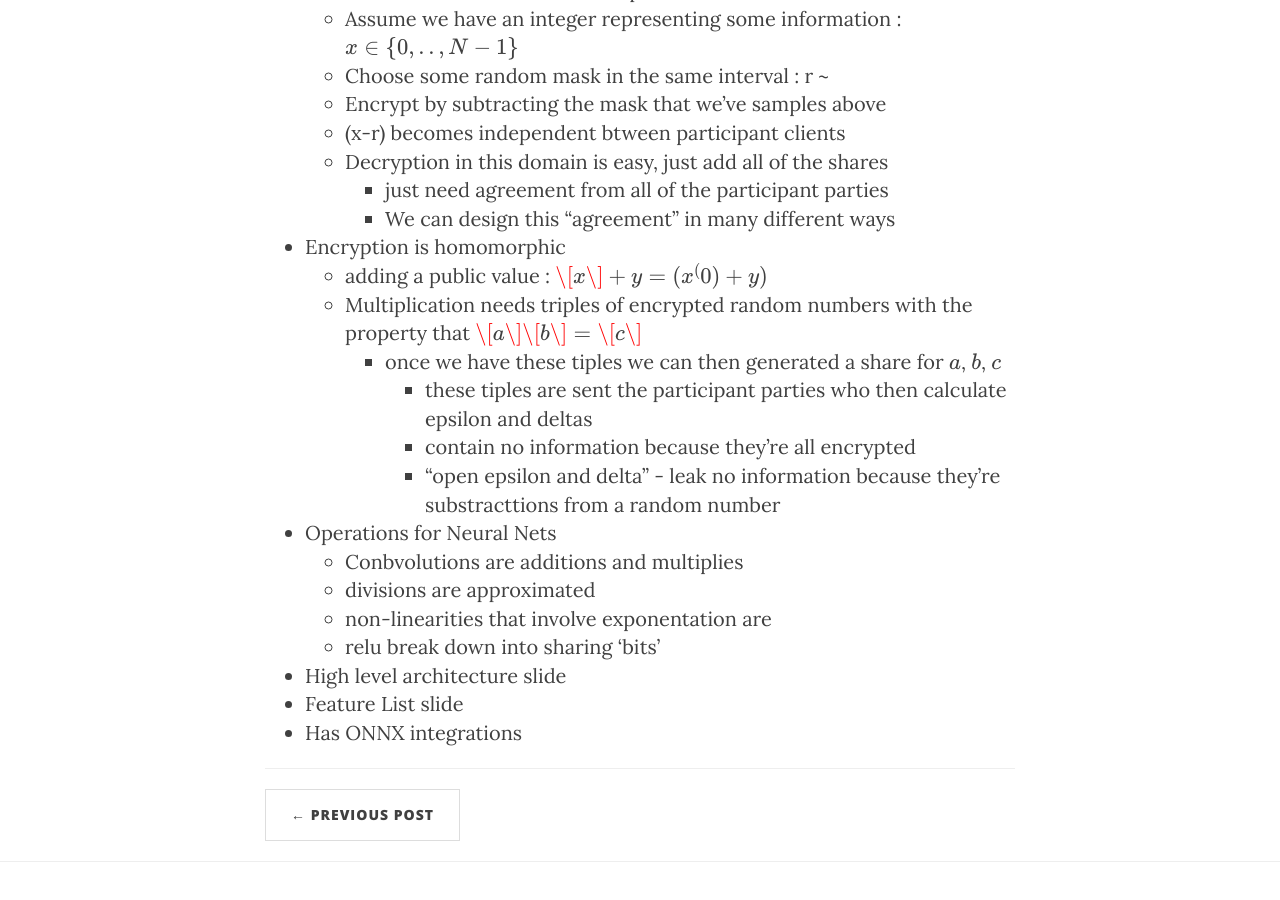
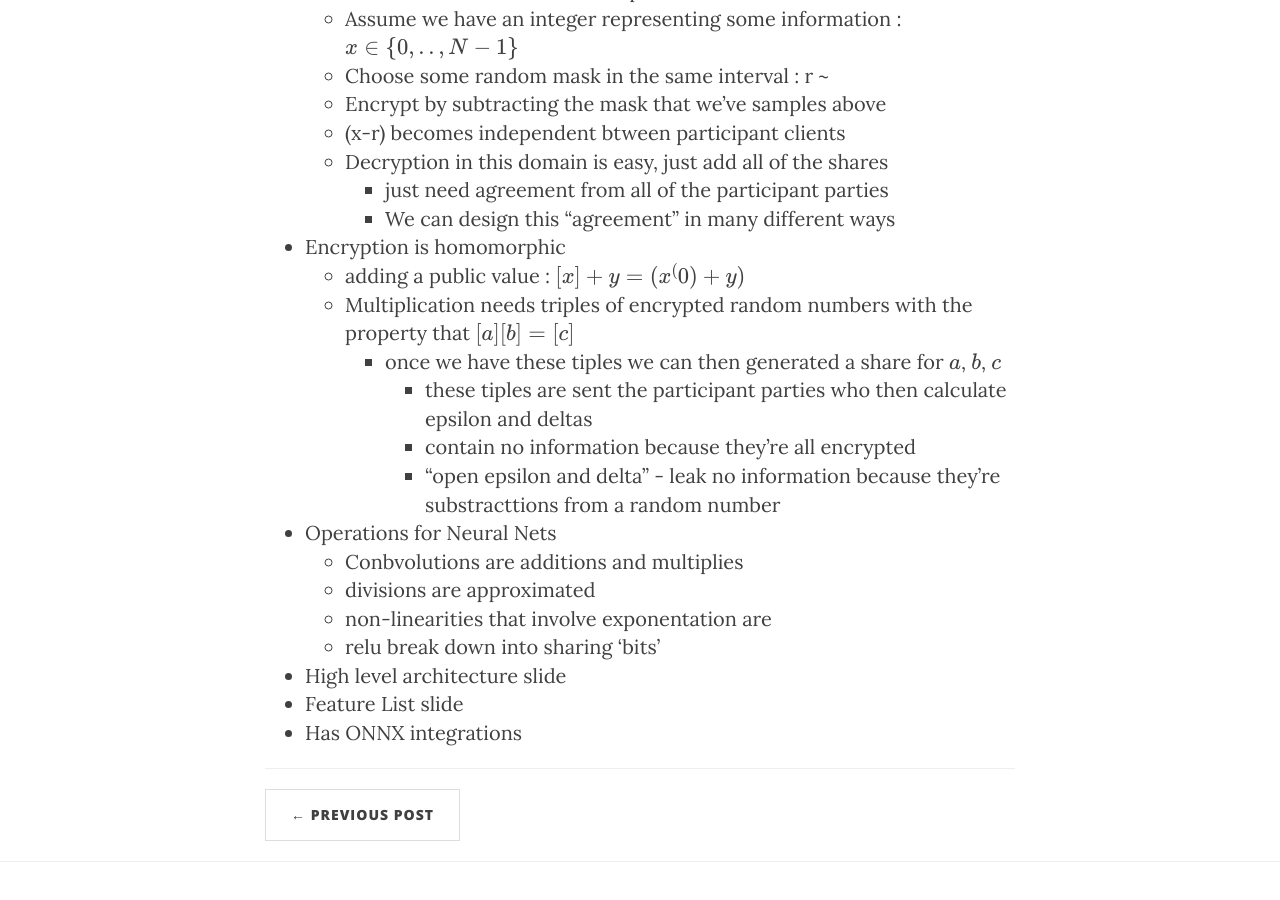
Before and after one commit to edhenry/edhenry.github.io, a Jekyll site: the page built from _posts/2019-12-8-NeurIPS-Notes.md, in a window 1280 px wide and 900 px high, scrolled down 5098 px. Built offline with Jekyll 4.4.1, drawn with Linux system fonts in a browser that asks for light colours; nearby versions of some CDN libraries; formulas are drawn with MathJax 3.

Commit message:
tex edits

```diff
--- a/_posts/2019-12-8-NeurIPS-Notes.md
+++ b/_posts/2019-12-8-NeurIPS-Notes.md
@@ -154,8 +154,8 @@ The question being asked "Can data be encypted and still be used to train models
 		* just need agreement from all of the participant parties
 		* We can design this "agreement" in many different ways
 * Encryption is homomorphic
-	* adding a public value : $$ \[x\] + y = (x^(0) + y) $$
-	* Multiplication needs triples of encrypted random numbers with the property that $$ \[a\]\[b\]=\[c\] $$
+	* adding a public value : $$ [x] + y = (x^(0) + y) $$
+	* Multiplication needs triples of encrypted random numbers with the property that $$ [a][b]=[c] $$
 		* once we have these tiples we can then generated a share for $$a$$, $$b$$, $$c$$
 			* these tiples are sent the participant parties who then calculate epsilon and deltas
 			* contain no information because they're all encrypted
```
